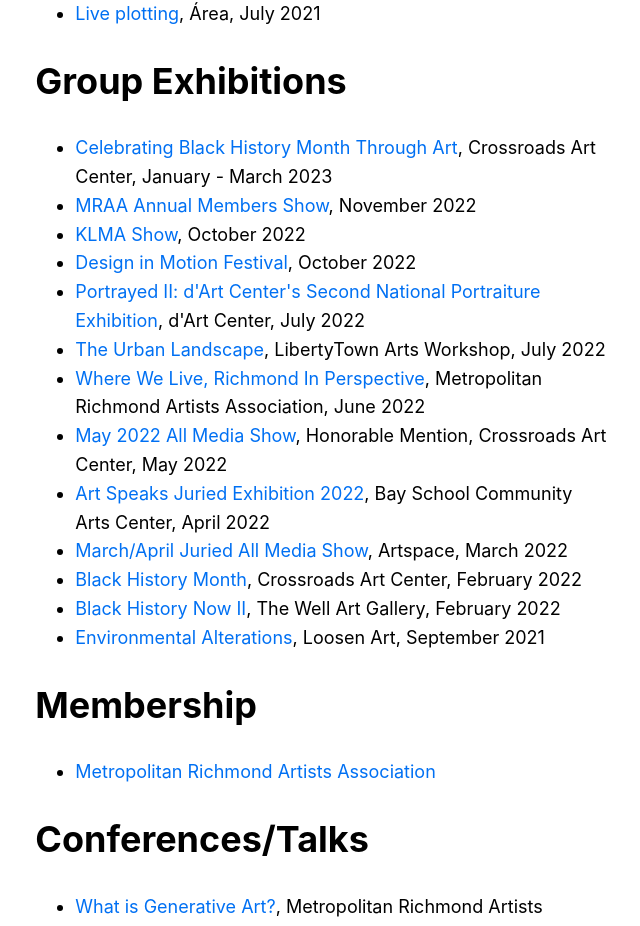
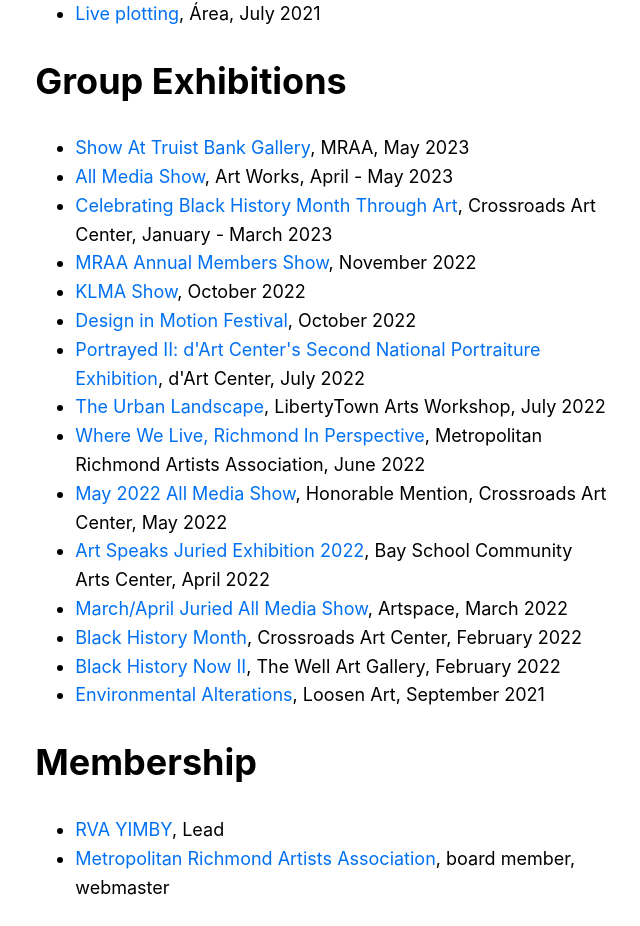
Before and after one commit to apbryant/website, a Next.js app: page /cv in a window 1280 px wide. Shown: the part 1780-2706 px from the top of the page, without its empty margins (318-958 px from the left). Built offline with nearby package versions, Linux system fonts and the light colour scheme.

Commit message:
update cv

```diff
--- a/pages/cv.js
+++ b/pages/cv.js
@@ -51,6 +51,8 @@
 
   <h1>Group Exhibitions</h1>
 	<ul>
+  <li><a href="https://metrorichmondart.org/show-opportunity-truist-bank/">Show At Truist Bank Gallery</a>, MRAA, May 2023</li>
+  <li><a href="https://artworksrva.com/blog/events/all-media-show-6/">All Media Show</a>, Art Works, April - May 2023</li>
   <li><a href="https://www.crossroadsartcenter.com/collections/celebrating-black-history-month">Celebrating Black History Month Through Art</a>, Crossroads Art Center, January - March 2023</li>
   <li><a href="https://metrorichmondart.org/upcoming-event-november-12-2022-member-share-drop-off-for-annual-show/">MRAA Annual Members Show</a>, November 2022</li>
   <li><a href="https://metrorichmondart.org/klma-show-submit-now/">KLMA Show</a>, October 2022</li>
@@ -68,7 +70,8 @@
 
   <h1>Membership</h1>
   <ul>
-    <li><a href="https://metrorichmondart.org/">Metropolitan Richmond Artists Association</a></li>
+    <li><a href="https://www.rvayimby.org/">RVA YIMBY</a>, Lead</li>
+    <li><a href="https://metrorichmondart.org/">Metropolitan Richmond Artists Association</a>, board member, webmaster</li>
   </ul>
 
   <h1>Conferences/Talks</h1>
```
